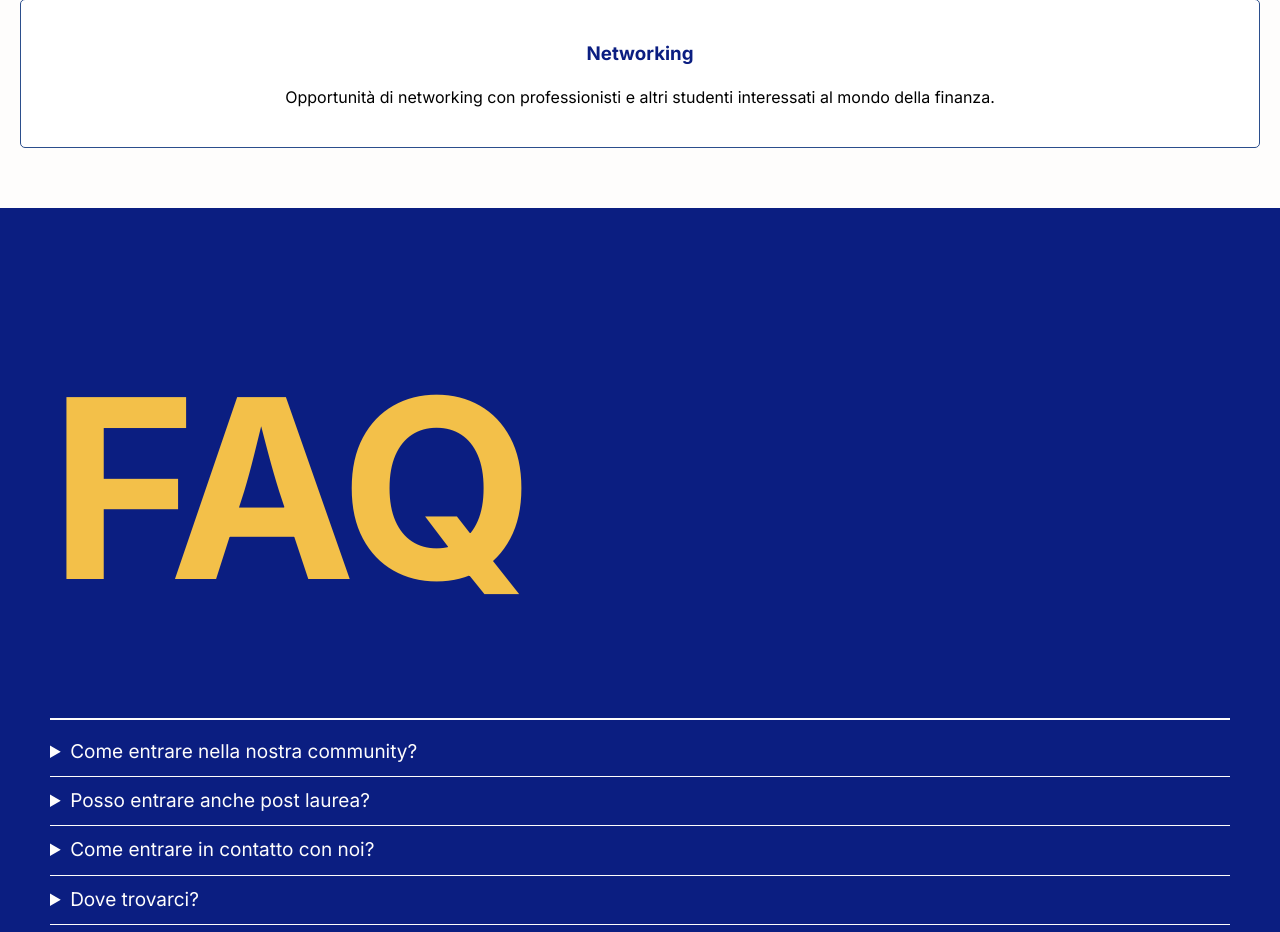
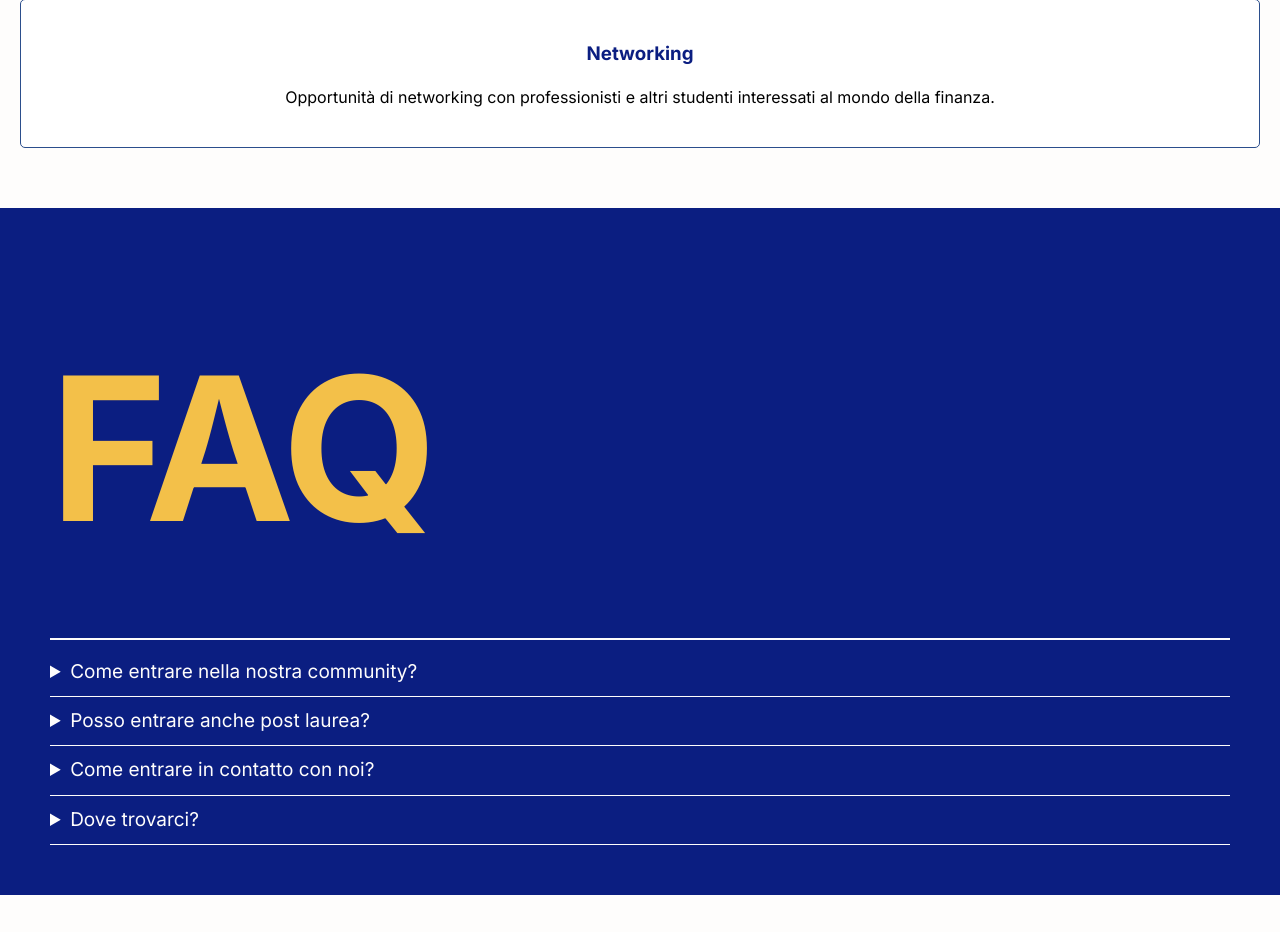
Before and after one commit to sfclubstatale/sfclubstatale, a PHP site: page / in a window 1280 px wide. Shown: the part 1185-2117 px from the top of the page. Run offline with PHP 8.4, Linux system fonts and the light colour scheme.

Commit message:
Update styles.css

```diff
--- a/styles.css
+++ b/styles.css
@@ -174,7 +174,7 @@ footer a:hover {
 }
 
 .faq h2 {
-  font-size: 250px;
+  font-size: 200px;
   letter-spacing: -0.02em;
   color: var(--color-accent-yellow);
   text-align: left;
@@ -193,7 +193,7 @@ footer a:hover {
   padding-top: 9px;
   padding-bottom: 9px;
   overflow: hidden;
-  transition: height 0.8s ease-in-out;
+  transition: height 1.3s ease-in-out;
 }
 
 .faq details summary {
```
